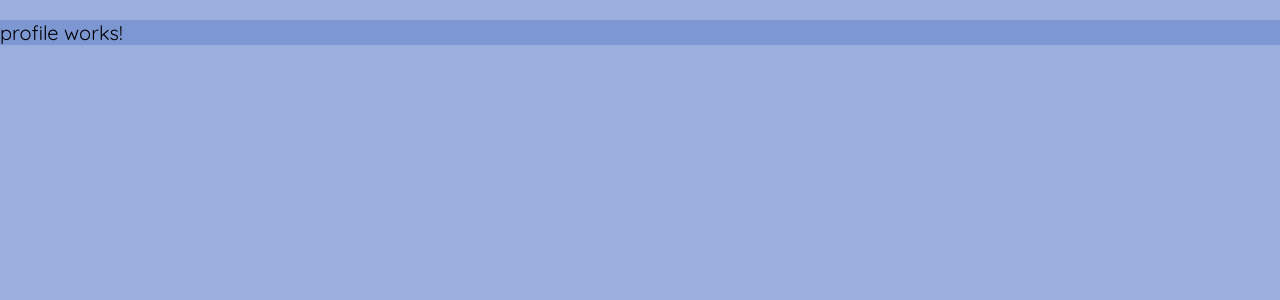
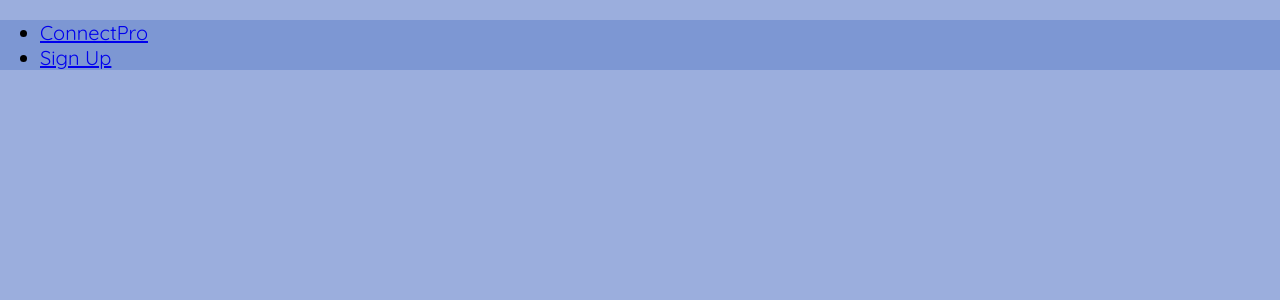
Before and after one commit to pelekoudasq/ConnectPro, an Angular app in the folder connectProApp/: page /login/profile in a window 1280 px wide. Shown: the top 300 px of the page. Built offline with nearby package versions, Linux system fonts and the light colour scheme.

Commit message:
profile page

```diff
--- a/connectProApp/src/app/login/profile/profile.component.html
+++ b/connectProApp/src/app/login/profile/profile.component.html
@@ -1,3 +1,6 @@
-<p>
-  profile works!
-</p>
+<header>
+  <ul>
+    <li><a routerLink="">ConnectPro</a></li>
+    <li><a routerLink="../sign-up">Sign Up</a></li>
+  </ul>
+</header>
--- a/connectProApp/src/app/sign-up/sign-up.component.html
+++ b/connectProApp/src/app/sign-up/sign-up.component.html
@@ -1,7 +1,7 @@
 <header>
   <ul>
-  <li><a routerLink="">ConnectPro</a></li>
-  <li><a routerLink="../sign-up">Sign Up</a></li>
+    <li><a routerLink="">ConnectPro</a></li>
+    <li><a routerLink="../sign-up">Sign Up</a></li>
   </ul>
 </header>
 <br>
@@ -16,7 +16,7 @@
           </div>
           <input class="input inner-light" type="text" placeholder="Last Name" formControlName="lastName">
           <div class="alert" *ngIf="!rForm.controls['lastName'].valid && rForm.controls['lastName'].touched">
-              Last Name required
+            Last Name required
           </div>
           <input class="input inner-light" type="email" placeholder="Email" formControlName="emailAddress">
           <div class="alert" *ngIf="!rForm.controls['emailAddress'].valid && rForm.controls['emailAddress'].touched">
```
